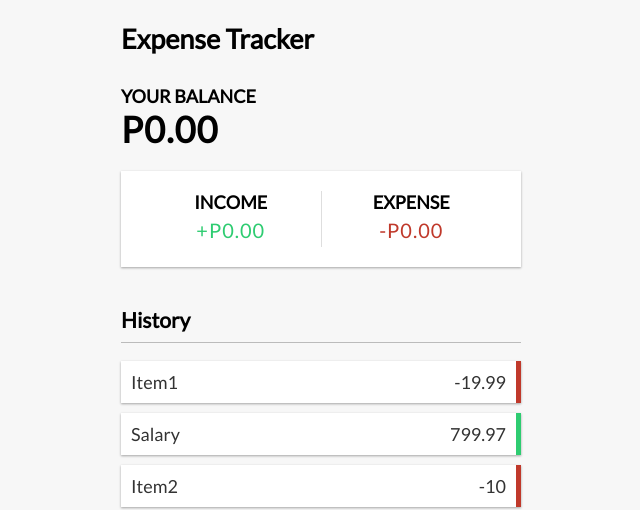
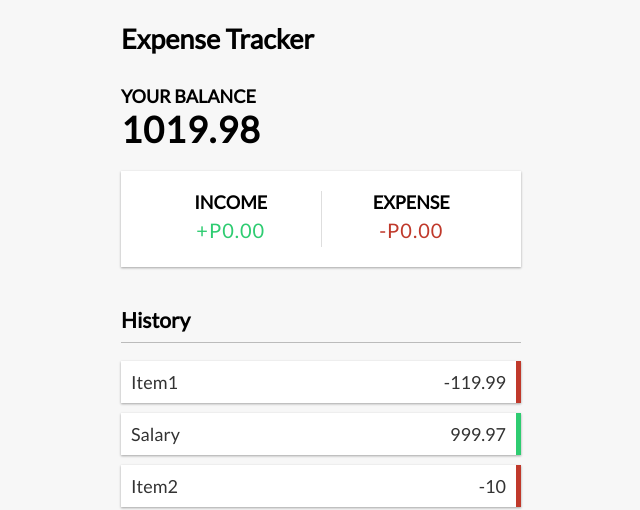
Before and after one commit to TontonBanton/vue-expensetracker, a Vue app: page / in a window 1280 px wide. Shown: the top 510 px of the page, without its empty margins (319-959 px from the left). Built offline with nearby package versions, Linux system fonts and the light colour scheme.

Commit message:
Computed global balance through reduce

```diff
--- a/src/App.vue
+++ b/src/App.vue
@@ -1,7 +1,7 @@
 <template>
   <Header />
   <div class="container">
-    <Balance />
+    <Balance :total="total" />
     <IncomeExpenses />
     <TransactionList :transactions="transactions" />
     <AddTransaction />
@@ -15,11 +15,22 @@ import IncomeExpenses from './components/IncomeExpenses.vue'
 import TransactionList from './components/TransactionList.vue';
 import AddTransaction from './components/AddTransaction.vue';
 
-import { ref } from 'vue'
+import { ref, computed } from 'vue'
 const transactions = ref([
-    {id: 1, text: 'Item1', amount: -19.99},
-    {id: 2, text: 'Salary', amount: 799.97},
+    {id: 1, text: 'Item1', amount: -119.99},
+    {id: 2, text: 'Salary', amount: 999.97},
     {id: 2, text: 'Item2', amount: -10},
     {id: 2, text: 'Sale', amount: 150}
 ])
+
+const total = computed(()=> {
+  const transactArray = transactions.value                            //No need if not beginner
+
+  return transactArray.reduce(                                       //Reduce method iterates over each element in transactArray.
+    //Reduce Callback function
+    (accumulator, transactArrayRow)=> {
+    return accumulator + transactArrayRow.amount                      //For each transactArrayRow, the amount property is added to the accumulator
+  }, 0)                                                               //Initial value of accumulator
+})
+
 </script>
--- a/src/components/Balance.vue
+++ b/src/components/Balance.vue
@@ -1,4 +1,14 @@
 <template>
   <h4>Your Balance</h4>
-  <h1 id="balance">P0.00</h1>
+  <h1 id="balance">{{ total }}</h1>
 </template>
+
+<script setup>
+import { defineProps } from 'vue';
+const props = defineProps({
+  total: {
+    type: Number,
+    required: true
+  }
+})
+</script>
```
